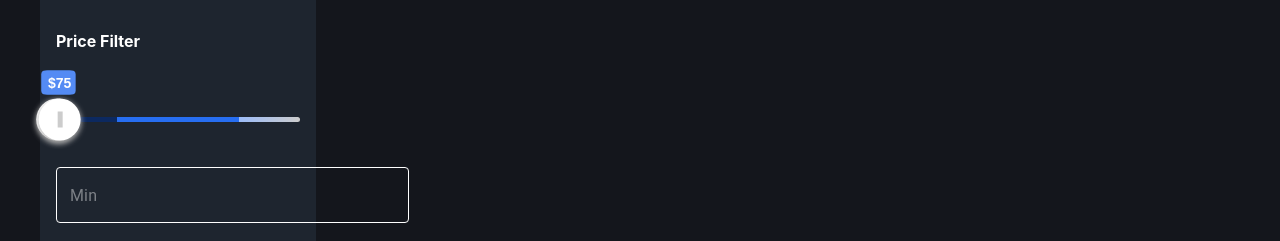
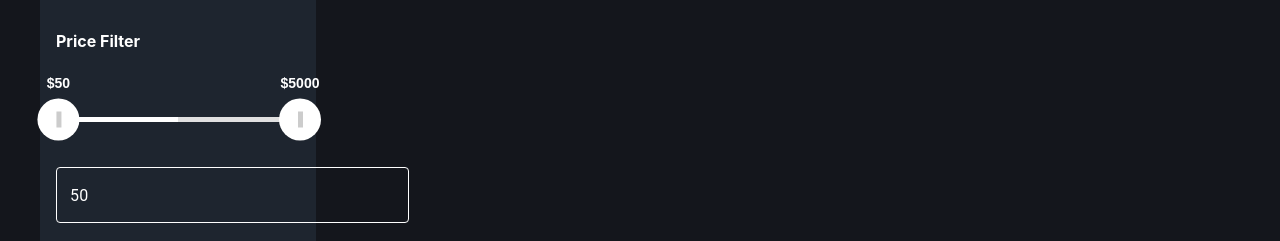
Before and after one commit to allindeveloper/ezephones, a React (Create React App) app: page / in a window 1280 px wide. Shown: the part 700-941 px from the top of the page. Built offline with nearby package versions, Linux system fonts and the light colour scheme; no server answers.

Commit message:
worked on the price filter and dual range filter

```diff
--- a/package.json
+++ b/package.json
@@ -13,6 +13,7 @@
     "react-dom": "^17.0.2",
     "react-range": "^1.8.9",
     "react-scripts": "4.0.3",
+    "use-debounce": "^7.0.0",
     "web-vitals": "^1.0.1"
   },
   "scripts": {
--- a/src/components/CustomInput.js
+++ b/src/components/CustomInput.js
@@ -36,6 +36,7 @@ const CustomInput = ({
   inputProps,
   placeholder,
   width,
+  type,
   className
 }) => {
   return (
@@ -45,6 +46,7 @@ const CustomInput = ({
         label={label}
         onChange={handleChange}
         variant={variant}
+        type={type}
         style={{
           width:width
         }}
--- /dev/null
+++ b/src/components/CustomLinearProgress.js
@@ -0,0 +1,29 @@
+import LinearProgress from '@material-ui/core/LinearProgress';
+import { withStyles } from '@material-ui/core/styles';
+import React from 'react';
+import { constants } from '../core/utilities';
+
+const BorderLinearProgress = withStyles((theme) => ({
+  root: {
+    height: 8,
+    borderRadius: 4,
+  },
+  colorPrimary: {
+    backgroundColor: theme.palette.grey[theme.palette.type === 'light' ? 200 : 700],
+  },
+  bar: {
+    borderRadius: 4,
+    backgroundColor: constants.colors.primaryBlue,
+  },
+}))(LinearProgress);
+
+
+
+const CustomLinearProgress =({value,variant='indeterminate'}) => {
+
+  return (
+      <BorderLinearProgress variant={variant}  />
+  );
+}
+
+export default CustomLinearProgress;
--- a/src/components/DualSlider.js
+++ b/src/components/DualSlider.js
@@ -5,7 +5,7 @@ import { getTrackBackground, Range, useThumbOverlap } from "react-range";
 const STEP = 0.1;
 const MIN = 0;
 const MAX = 100;
-const COLORS = ["#0C2960", "#276EF1", "#9CBCF8", "#ccc"];
+const COLORS = ["#FFF", "#e0e0e0", "#e0e0e0", "#e0e0e0"];
 const THUMB_SIZE = 42;
 
 function ThumbLabel({ rangeRef, values, index }) {
@@ -30,7 +30,7 @@ function ThumbLabel({ rangeRef, values, index }) {
         fontFamily: "Arial,Helvetica Neue,Helvetica,sans-serif",
         padding: "4px",
         borderRadius: "4px",
-        backgroundColor: "#548BF4",
+        backgroundColor: "transparent",
         whiteSpace: "nowrap",
         ...labelStyle,
       }}
@@ -40,9 +40,9 @@ function ThumbLabel({ rangeRef, values, index }) {
   );
 }
 
-const DualSlider = ({ rtl, step,minRange, maxRange}) => {
-  const [values, setValues] = React.useState([25, 75]);
-  const rangeRef = React.useRef();
+const DualSlider = ({ rtl, step,minRange, maxRange,rangeValues,rangeRef,onChange}) => {
+//   const [values, setValues] = React.useState([25, 75]);
+//   const rangeRef = React.useRef();
   const Thumb = ({ props, index, isDragged }) => (
     <div
       {...props}
@@ -55,10 +55,10 @@ const DualSlider = ({ rtl, step,minRange, maxRange}) => {
         display: "flex",
         justifyContent: "center",
         alignItems: "center",
-        boxShadow: "0px 2px 6px #AAA",
+        // boxShadow: "0px 2px 6px #AAA",
       }}
     >
-      <ThumbLabel rangeRef={rangeRef.current} values={values} index={index} />
+      <ThumbLabel rangeRef={rangeRef.current} values={rangeValues} index={index} />
       <div
         style={{
           height: "16px",
@@ -86,7 +86,7 @@ const DualSlider = ({ rtl, step,minRange, maxRange}) => {
           width: "100%",
           borderRadius: "4px",
           background: getTrackBackground({
-            values: values,
+            values: rangeValues,
             colors: COLORS,
             min: MIN,
             max: MAX,
@@ -102,8 +102,9 @@ const DualSlider = ({ rtl, step,minRange, maxRange}) => {
   return (
     <Range
       ref={rangeRef}
-      values={values}
-      onChange={(values) => setValues(values)}
+      values={rangeValues}
+    //   onChange={(values) => setValues(values)}
+        onChange={onChange}
       renderThumb={Thumb}
       renderTrack={Track}
       step={step || STEP}
--- a/src/components/ProductItem.js
+++ b/src/components/ProductItem.js
@@ -40,7 +40,7 @@ const ProductItem = ({ product }) => {
         <SpaceTop length={22} />
           <img
             width="100%"
-            src={product?.imgUrl ?? dummyphone}
+            src={product?.imgUrl === "" ? dummyphone : product?.imgUrl ?? dummyphone}
             alt={product?.name}
           />
           <div className={productItemClasses?.innerText}>
--- a/src/components/ui/CategoriesSection.js
+++ b/src/components/ui/CategoriesSection.js
@@ -1,6 +1,6 @@
 import { makeStyles } from "@material-ui/core";
 import clsx from "clsx";
-import React from "react";
+import React, { useRef } from "react";
 import useCommonStyles from "../../core/commonStyles";
 import { constants } from "../../core/utilities";
 import CustomInput from "../CustomInput";
@@ -17,10 +17,10 @@ const useStyles = makeStyles((theme) => ({
     top: "25px",
     position: "sticky",
   },
-  alignCenter:{
-      margin:'auto',
-      textAlign:'center'
-  }
+  alignCenter: {
+    margin: "auto",
+    textAlign: "center",
+  },
 }));
 
 const CategoriesSection = ({
@@ -28,12 +28,14 @@ const CategoriesSection = ({
   caption,
   rangeValues,
   handleRangeChange,
+  handleInputChange
 }) => {
   const commonStyles = useCommonStyles();
   const categoriesSectionClasses = useStyles();
+  const rangeRef = useRef()
   return (
     <div
-      className={clsx(categoriesSectionClasses.root,commonStyles.textWhite)}
+      className={clsx(categoriesSectionClasses.root, commonStyles.textWhite)}
     >
       <h4>{caption || "Categories"}</h4>
       <CategoryTypes data={constants.categories} />
@@ -50,13 +52,19 @@ const CategoriesSection = ({
         rangeStep={10}
         minRange={0}
         maxRange={5000}
+        rangeValues={rangeValues}
+        onChange={handleRangeChange}
+        rangeRef={rangeRef}
       />
       <SpaceTop length={30} />
       <div className={categoriesSectionClasses.alignCenter}>
         <CustomInput
           //  handleChange={(e) => handleSearchChange(e,'keywords')}
           // value={productsSearchData?.keywords}
+          value={rangeValues?.[0]}
           width="35ch"
+          handleChange={(e)=>handleInputChange(e,'minPrice')}
+          type={'number'}
           id="searchproducts"
           placeholder="Min"
         />
@@ -64,7 +72,10 @@ const CategoriesSection = ({
         <CustomInput
           //  handleChange={(e) => handleSearchChange(e,'keywords')}
           // value={productsSearchData?.keywords}
+          value={rangeValues?.[1]}
+          handleChange={(e)=>handleInputChange(e,'maxPrice')}
           width="35ch"
+          type={'number'}
           id="searchproducts"
           placeholder="Max"
         />
--- a/src/core/utilities.js
+++ b/src/core/utilities.js
@@ -3,7 +3,8 @@ export const constants = {
         "mainBg":"#14161C",
         'categoriesBg':'#1E252F',
         'white':'#fff',
-        'buttonBg':'#2D7EE5'
+        'buttonBg':'#2D7EE5',
+        'primaryBlue':'#2D7EE5'
     },
     categories:['All','IPhone','Samsung','IPad','MacBook','AirPods','Tecno'],
     storageTypes:['32GB','64GB','128GB','256GB']
--- a/src/pages/Home/Home.js
+++ b/src/pages/Home/Home.js
@@ -2,15 +2,18 @@ import { Grid, makeStyles } from "@material-ui/core";
 import ArrowForwardIcon from '@material-ui/icons/ArrowForward';
 import clsx from "clsx";
 import React, { useEffect, useState } from "react";
+import { useDebounce } from 'use-debounce';
 import appleshowcase from "../../assets/images/appleshowcase.png";
 import CustomButton from "../../components/CustomButton";
 import CustomInput from "../../components/CustomInput";
+import CustomLinearProgress from "../../components/CustomLinearProgress";
 import ProductItem from "../../components/ProductItem";
 import SpaceTop from "../../components/SpaceTop";
 import CategoriesSection from "../../components/ui/CategoriesSection";
 import Axios from "../../core/axios";
 import useCommonStyles from "../../core/commonStyles";
 import styles from "./home.module.css";
+
 const useStyles = makeStyles((theme) => ({
   mainHeader: {
     fontSize: "34pt",
@@ -36,24 +39,32 @@ const Home = () => {
   const homeClasses = useStyles();
   const [products, setProducts] = useState([]);
   const [rangeValues, setrangeValues] = React.useState([50, 5000]);
+  const [isLoading,setloading] = useState(false)
   const [productsSearchData, setproductsSearchData] = useState({
     keywords:''
   })
+  const [productsRangeValues] = useDebounce(rangeValues, 700);
   useEffect(() => {
     loadProducts();
   }, []);
 
-  const loadProducts = () => {
+  const loadProducts = (minPrice=0,maxPrice=2500,limit=50,otheryQuery) => {
+      setloading(true)
     try {
       Axios.get(
-        `sell-request/in-stock?sort=new&limit=50&page=1&minPrice=0&maxPrice=2500&storageSizeString=&conditionString=&category=Smartphones&brand=Apple,Samsung,Google,Huawei,LG,Motorola,OnePlus`
+        `sell-request/in-stock?sort=new&limit=50&page=1&minPrice=${minPrice}&maxPrice=${maxPrice}&storageSizeString=&conditionString=&category=Smartphones&brand=Apple,Samsung,Google,Huawei,LG,Motorola,OnePlus`
       )
         .then(({ data }) => {
           console.log("data of all products", data?.data?.data);
+          setloading(false)
           setProducts(data?.data?.data ?? []);
         })
-        .catch((error) => {});
-    } catch (error) {}
+        .catch((error) => {
+            setloading(false)
+        });
+    } catch (error) {
+        setloading(false)
+    }
   };
   const handleChangeStorageType = () => {};
 
@@ -68,8 +79,26 @@ const Home = () => {
       alert(productsSearchData.keywords)
   }
 
-  const handleRangeChange = (event, newValue)=>{
-    setrangeValues(newValue)
+  const handleRangeChange = (values)=>{
+    setrangeValues(values)
+  }
+  useEffect(()=>{
+    if(productsRangeValues?.[0]!== 50 || productsRangeValues?.[1] !== 5000){
+      loadProducts(productsRangeValues?.[0],productsRangeValues?.[1])
+  }
+  },[productsRangeValues])
+
+  const handleInputChange = (e,name)=>{
+    const {value} = e.target
+   const oldrangeValues = rangeValues
+   if(name === 'minPrice'){
+     let newrangeValues = [value,oldrangeValues?.[0]]
+     setrangeValues(newrangeValues)
+   }
+   if(name === 'maxPrice'){
+    let newrangeValues = [oldrangeValues?.[0],value]
+    setrangeValues(newrangeValues)
+  }
   }
   return (
     <div className={styles?.root}>
@@ -118,12 +147,18 @@ const Home = () => {
               handleChangeStorageType={handleChangeStorageType}
               handleRangeChange={handleRangeChange}
               rangeValues={rangeValues}
+              handleInputChange={handleInputChange}
             />
           </Grid>
 
           <Grid item xs={12} md={9} className={homeClasses.allproducts}>
             <Grid container spacing={3}>
-              {products &&
+                {isLoading &&
+                <Grid item xs={12} >
+                    <CustomLinearProgress />
+                    </Grid>
+                }
+              {products &&!isLoading && products.length>0&&
                 products?.map((product, i) => (
                   <Grid item xs={12} sm={3} md={3}>
                     <ProductItem key={i+product?._id} product={product} />
```
Also changed, not shown: 1 other file (tests, documents, lock files or other folders). Lines whose indentation alone changed are shown as unchanged.
